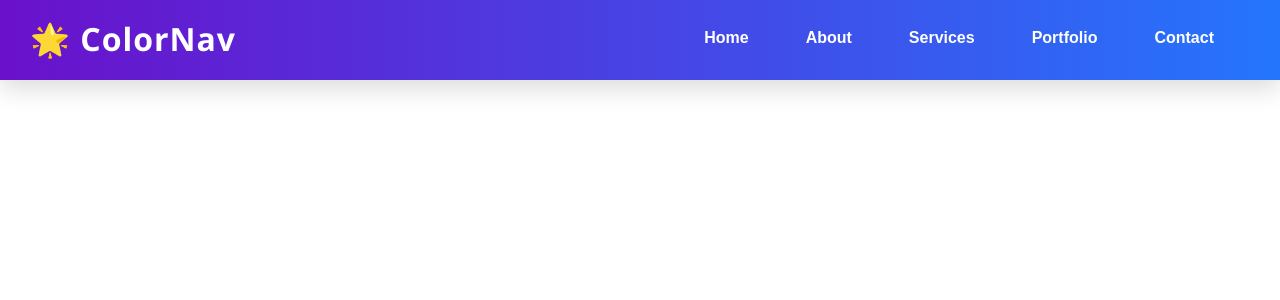
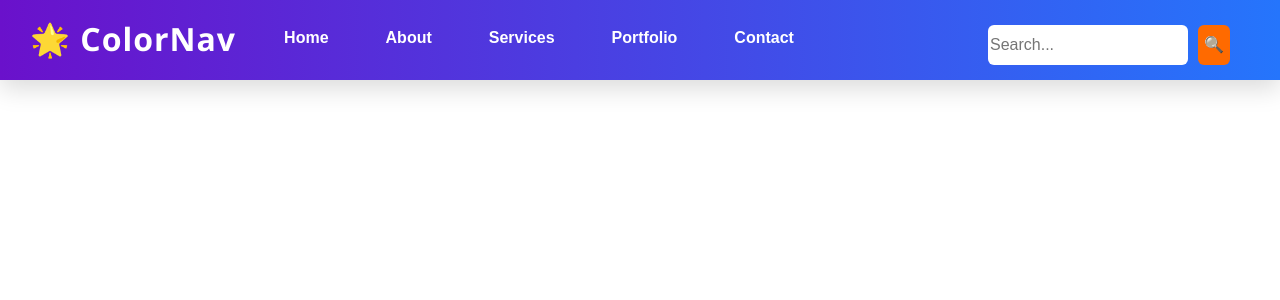
Before and after one commit to Mohanraj111789/Movies-and-shows, a React (Vite) app: page / in a window 1280 px wide. Shown: the top 300 px of the page. Built offline with nearby package versions, Linux system fonts and the light colour scheme.

Commit message:
sect commit

```diff
--- a/src/components/Header.jsx
+++ b/src/components/Header.jsx
@@ -21,6 +21,11 @@ const Header = () => {
         <li><a href="#">Portfolio</a></li>
         <li><a href="#">Contact</a></li>
       </ul>
+        <div className="search-container">
+            <input type="text" placeholder="Search..." />
+            <button type="submit">🔍</button>
+        </div>
+
     </header>
   );
 };
--- a/src/styles/Header.css
+++ b/src/styles/Header.css
@@ -37,7 +37,7 @@
   list-style: none;
   display: flex;
   gap: 25px;
-  margin-left: auto;
+  margin-right: auto;
   margin-right: 20px;
   margin-top: 10px;
 }
@@ -149,3 +149,14 @@
 
   /* backdrop-filter: blur(10px); */
 }
+.search-container button {
+  height: 40px;
+  width: 40px;
+  border: none;
+  border-radius: 6px;
+  background-color: #ff6a00;
+  color: white;
+  cursor: pointer;
+  font-size: 16px;
+  font-family: 'Poppins', sans-serif;
+}
```
